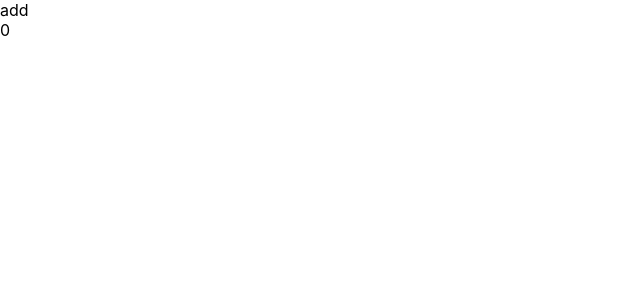
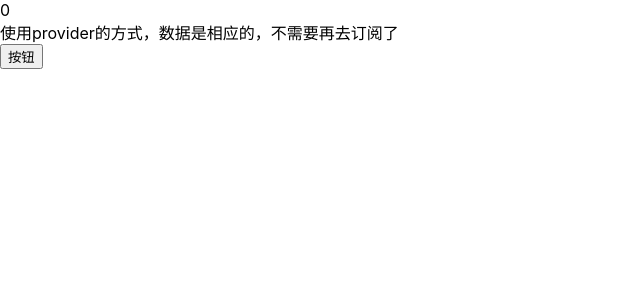
Before and after one commit to zhanghuidi2/react-app, a React app in the folder my-app2/: page / in a window 1280 px wide. Shown: the top 300 px of the page, without its empty margins (0-640 px from the left). Built offline with nearby package versions, Linux system fonts and the light colour scheme.

Commit message:
react-redux

```diff
--- a/my-app2/src/App.js
+++ b/my-app2/src/App.js
@@ -5,7 +5,7 @@ import FunctionComponents from './page/functionComponents';
 import SetState from './page/setState';
 import HomePage from './page/HomePage';
 import StoreComponents from './page/storeComponents';
-
+import PageRedux from './page/pageRedux';
 function App() {
   return (
     <div style={ {height:'100%'} }>
@@ -13,24 +13,9 @@ function App() {
       <FunctionComponents />
       <SetState /> */}
       {/* <HomePage /> */}
-      <StoreComponents />
+      {/* <StoreComponents /> */}
+      <PageRedux />
     </div>
-    // <div className="App">
-    //   <header className="App-header">
-    //     <img src={logo} className="App-logo" alt="logo" />
-    //     <p>
-    //       Edit <code>src/App.js</code> and save to reload.
-    //     </p>
-    //     <a
-    //       className="App-link"
-    //       href="https://reactjs.org"
-    //       target="_blank"
-    //       rel="noopener noreferrer"
-    //     >
-    //       Learn React
-    //     </a>
-    //   </header>
-    // </div>
   );
 }
 
--- a/my-app2/src/index.js
+++ b/my-app2/src/index.js
@@ -6,6 +6,7 @@ import App from './App';
 import reportWebVitals from './reportWebVitals';
 import logo from './logo.svg'
 import store from './store/store'
+import { Provider } from 'react-redux'
 // 对象
 const obj = {
   firstName: 'zhang',
@@ -44,18 +45,30 @@ const temp = <p>hahhaha</p>
 // 5.循环语句
 // 6.属性
 // 7.模块化 去配置文件里modules=true
-
-  const render = () => {
 ReactDOM.render(
   <React.StrictMode>
+    <Provider store={store}>
       <App />
+    </Provider>
+
     {/* {jsx} */}
   </React.StrictMode>,
   document.getElementById('root')
 );
-  }
-  render()
-  store.subscribe(render)
+  // const render = () => {
+  //   ReactDOM.render(
+  //     <React.StrictMode>
+  //       <Provider store={store}>
+  //         <App />
+  //       </Provider>
+
+  //       {/* {jsx} */}
+  //     </React.StrictMode>,
+  //     document.getElementById('root')
+  //   );
+  // }
+  // render()
+  // store.subscribe(render)
 
 // If you want to start measuring performance in your app, pass a function
 // to log results (for example: reportWebVitals(console.log))
--- /dev/null
+++ b/my-app2/src/page/pageRedux.js
@@ -0,0 +1,25 @@
+import React, { Component } from 'react';
+import { connect } from 'react-redux'
+export default connect(
+  // mapStateToProps, 是一个函数，必须返回一个对象
+  // es6箭头函数，如果返回一哥对象，大括号会认为是代码块，会报错，要包裹一层小括号
+  state => ({ num: state}),
+  // mapDispatchToProps
+  {
+    add: () => ({type: 'ADD'})
+  }
+)(
+  class PageRedux extends Component {
+    render() {
+      const { num, dispatch, add } = this.props
+      return (
+        <div>
+          <span>{num}</span>
+          <div>使用provider的方式，数据是相应的，不需要再去订阅了</div>
+          {/* <button onClick={() => dispatch({type: 'ADD'})}>按钮</button> */}
+          <button onClick={add}>按钮</button>
+        </div>
+      );
+    }
+  }
+)
```
Lines whose indentation alone changed are shown as unchanged.
